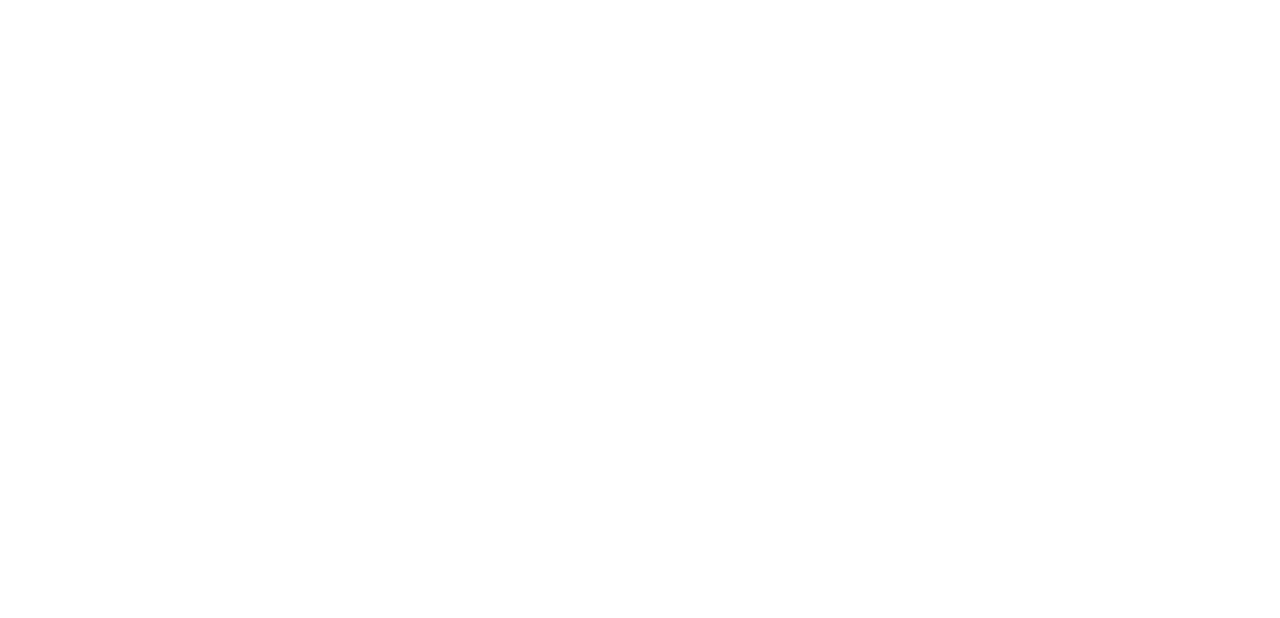
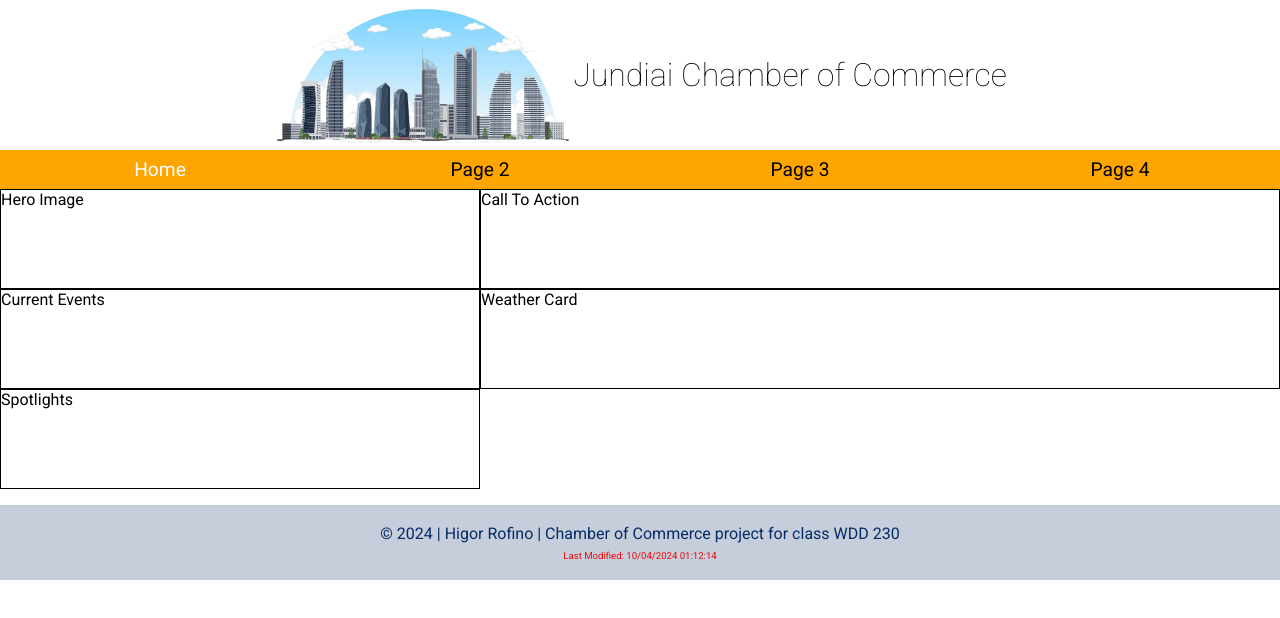
Before and after one commit to higorrofino/wdd230, a plain HTML site: page chamber/index.html in a window 1280 px wide. Drawn offline with Linux system fonts and the light colour scheme.

Commit message:
Week02 Chamber

```diff
--- a/chamber/index.html
+++ b/chamber/index.html
@@ -7,11 +7,42 @@
   <meta name="description" content="Chamber of Commerce for college project">
   <link rel="icon" href="favicon.ico">
   <meta property="og:type" content="Website">
-  <meta property="og:url" content="">
+  <meta property="og:url" content="https://higorrofino.github.io/wdd230/chamber/index.html">
   <meta property="og:image" content="https://higorrofino.github.io/wdd230/chamber/images/jundiai-city.jpg">
+  <link rel="preconnect" href="https://fonts.googleapis.com">
+  <link rel="preconnect" href="https://fonts.gstatic.com" crossorigin>
+  <link href="https://fonts.googleapis.com/css2?family=Roboto:ital,wght@0,100;0,400;1,900&display=swap" rel="stylesheet">
+  <link rel="stylesheet" href="styles/base.css">
+  <link rel="stylesheet" href="styles/larger.css">
   <title>Jundiai Chamber of Commerce</title>
 </head>
 <body>
+  <header>
+    <img src="images/city-header.png" alt="City image">
+    <span>Jundiai Chamber of Commerce</span>
+  </header>
 
+  <a id="menu"></a>
+  <nav class="navigation">
+    <ul>
+      <li><a id="active" href="">Home</a></li>
+      <li><a href="">Page 2</a></li>
+      <li><a href="">Page 3</a></li>
+      <li><a href="">Page 4</a></li>
+    </ul>
+  </nav>
+  <main>
+    <section>Hero Image</section>
+    <section>Call To Action</section>
+    <section>Current Events</section>
+    <section>Weather Card</section>
+    <section>Spotlights</section>
+  </main>
+  <footer>
+    <p>© <span id="year"></span> | Higor Rofino | Chamber of Commerce project for class WDD 230</p>
+    <p id="lastModified"></p>
+  </footer>
+  <script src="scripts/hamMenu.js"></script>
+  <script src="scripts/getDates.js"></script>
 </body>
 </html>
--- /dev/null
+++ b/chamber/scripts/getDates.js
@@ -0,0 +1,8 @@
+const options = {
+  year: "numeric",
+};
+year.innerHTML = new Date().toLocaleDateString("en-US", options);
+
+let modifiedDate = document.lastModified;
+
+lastModified.innerHTML = `Last Modified: ${modifiedDate}`;
--- /dev/null
+++ b/chamber/scripts/hamMenu.js
@@ -0,0 +1,7 @@
+const mainNav = document.querySelector('.navigation');
+const hamButtom = document.querySelector('#menu');
+
+hamButtom.addEventListener('click', () => {
+  mainNav.classList.toggle('show');
+  hamButtom.classList.toggle('show');
+});
--- a/chamber/styles/base.css
+++ b/chamber/styles/base.css
@@ -0,0 +1,111 @@
+* {
+  margin: 0 ;
+  border: 0;
+  box-sizing: border-box;
+}
+
+body {
+  font-family: "Roboto", sans-serif;
+  font-weight: 400;
+}
+
+h1 {
+  font-family: "Roboto", sans-serif;
+  font-weight: 100;
+}
+
+header {
+  display: flex;
+  align-items: center;
+  justify-content: center;
+  padding: 1rem;
+  max-height: 150px;
+}
+
+header img {
+  width: 300px
+}
+
+header span {
+  font-weight: 200;
+  font-size: 2rem;
+}
+
+nav {
+  background-color: orange;
+  flex-direction: column;
+  list-style: none;
+  display: none;
+  margin: 0 auto;
+}
+
+nav ul {
+  list-style-type: none;
+  padding: 0;
+}
+
+nav a {
+  text-decoration: none;
+  color: #000;
+  text-align: center;
+  display: block;
+  padding: 0.5rem;
+  font-size: 1.2rem;
+}
+
+nav a:hover{
+  background-color: rgba(255, 255, 255, 0.316);
+}
+
+#menu {
+	font-size: 1.5rem;
+	color: #000;
+  text-decoration: none;
+  margin: 0 auto;
+  background-color: orange;
+  display: block;
+  text-align: center;
+  padding: 0.2rem;
+}
+
+#menu::before{
+  content: "☰";
+}
+
+#menu.show::before{
+  content: "❌";
+}
+
+.navigation.show{
+  display: block;
+}
+
+#active {
+  color: #fff;
+}
+
+main {
+  display: block
+}
+
+section {
+  height: 100px;
+  border: 1px solid #000;
+}
+
+footer {
+  background-color: #0b2d653b;
+  color: #042a66fd;
+  text-align: center;
+  padding: 1rem;
+  margin-top: 1rem;
+}
+
+footer p {
+  padding: 0.2rem;
+}
+
+#lastModified {
+  color: #ed0808;
+  font-size: 0.6rem;
+}
--- a/chamber/styles/larger.css
+++ b/chamber/styles/larger.css
@@ -0,0 +1,25 @@
+@media screen and (min-width: 640px) {
+
+  nav {
+    background-color: orange;
+    flex-direction: column;
+    list-style: none;
+    display: flex;
+  }
+
+  nav ul {
+    display: flex;
+  }
+  nav ul li {
+    flex: 1 1 100%;
+  }
+
+  main {
+    display: grid;
+    grid-template-columns: 3fr 5fr;
+  }
+
+  #menu {
+    display: none;
+  }
+}
--- a/styles/base.css
+++ b/styles/base.css
@@ -31,7 +31,6 @@ header {
 }
 
 header button{
-  position: fixed;
   top: 1rem;
   right: 0;
   text-decoration: none;
@@ -147,6 +146,10 @@ h1 {
   color: blue;
 }
 
+.iframe{
+  text-align: center;
+}
+
 footer {
   background-color: #0b2d653b;
   color: #042a66fd;
```
Also changed, not shown: index.html (+4 -0 lines), chamber/images/city-header.png (added), images/las_vegas_temple_lds.jpeg (added).
